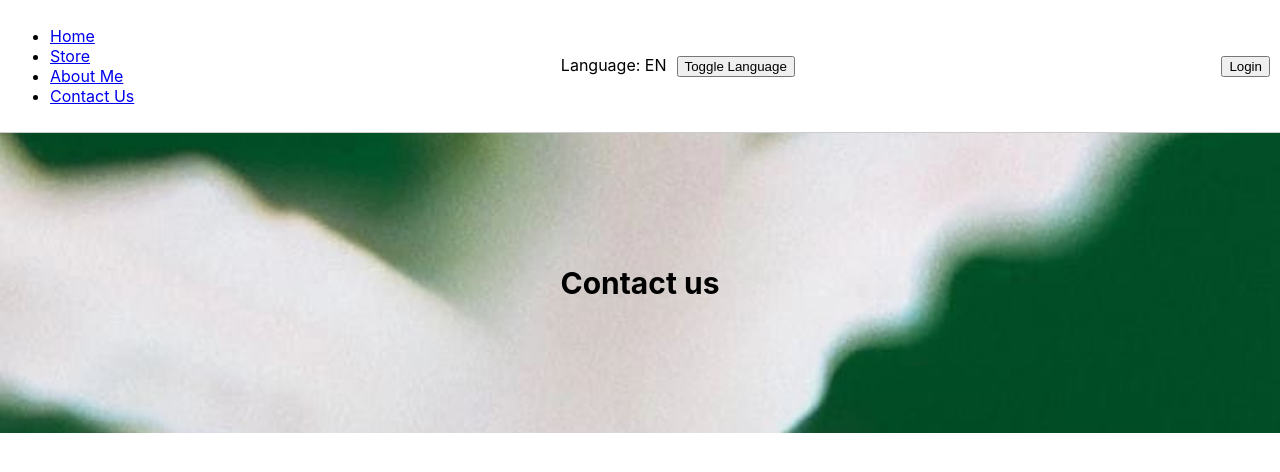
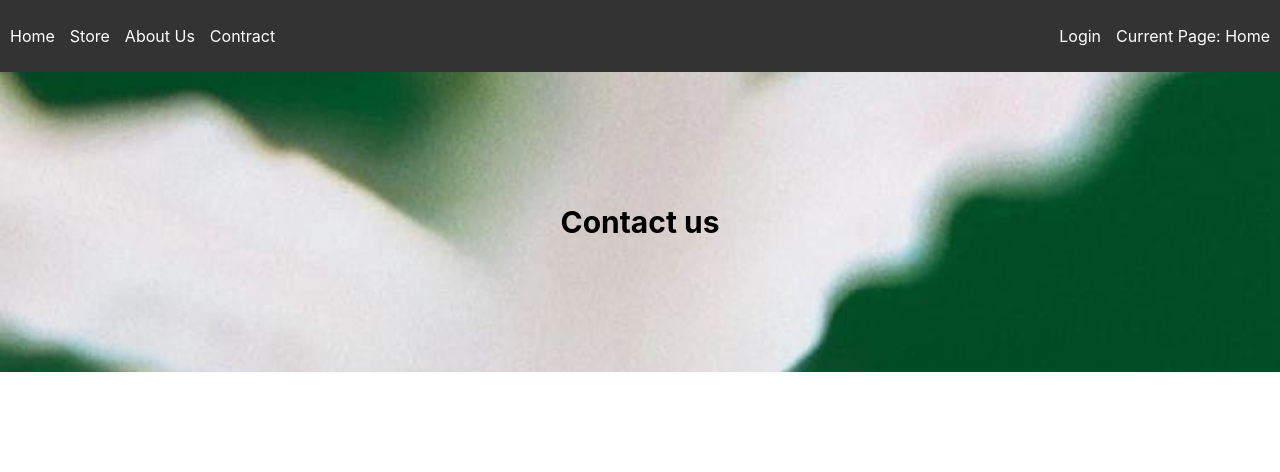
Before and after one commit to nonpeera/GS-H, a React (Create React App) app: page / in a window 1280 px wide. Shown: the top 472 px of the page. Built offline with nearby package versions, Linux system fonts and the light colour scheme.

Commit message:
Cool Nav

```diff
--- a/src/App.js
+++ b/src/App.js
@@ -1,7 +1,5 @@
-import logo from './logo.svg';
 import './App.css';
 import Header from './components/scripts/Header';
-import Home from './components/scripts/HomePage';
 import Contact from './components/scripts/Contact';
 function App() {
   return (
--- a/src/components/scripts/Header.jsx
+++ b/src/components/scripts/Header.jsx
@@ -1,43 +1,38 @@
+// Header.jsx
+
 import React, { useState } from 'react';
+import '../styles/Header.css'; // Import the styles
 
 const Header = () => {
-  const [language, setLanguage] = useState('en'); // Default language is English
-  const [isLoggedIn, setLoggedIn] = useState(false);
+  const [currentPage, setCurrentPage] = useState('Home');
 
-  const toggleLanguage = () => {
-    setLanguage((prevLanguage) => (prevLanguage === 'en' ? 'th' : 'en'));
-  };
-
-  const handleLogin = () => {
-    setLoggedIn(true); // You would typically implement proper authentication logic here
+  const changePage = (page) => {
+    setCurrentPage(page);
   };
 
   return (
-    <header style={{ background: 'white', padding: '10px', borderBottom: '1px solid #ccc' }}>
-      <nav style={{ display: 'flex', justifyContent: 'space-between', alignItems: 'center' }}>
-        <div>
-            <ul>
-                <li><a href="/">Home</a></li>
-                <li><a href="/store">Store</a></li>
-                <li><a href="/about">About Me</a></li>
-                <li><a href="/contact">Contact Us</a></li>
-            </ul>
+    <nav className="navbar">
+      <div className="nav-left">
+        <div className="nav-item" onClick={() => changePage('Home')}>
+          Home
         </div>
-
-        <div>
-          <span style={{ marginRight: '10px' }}>Language: {language.toUpperCase()}</span>
-          <button onClick={toggleLanguage}>Toggle Language</button>
+        <div className="nav-item" onClick={() => changePage('Store')}>
+          Store
         </div>
-
-        <div>
-          {isLoggedIn ? (
-            <span>Welcome, User! (Add logout functionality)</span>
-          ) : (
-            <button onClick={handleLogin}>Login</button>
-          )}
+        <div className="nav-item" onClick={() => changePage('AboutUs')}>
+          About Us
         </div>
-      </nav>
-    </header>
+        <div className="nav-item" onClick={() => changePage('Contract')}>
+          Contract
+        </div>
+      </div>
+      <div className="nav-right">
+        <div className="nav-item" onClick={() => changePage('Login')}>
+          Login
+        </div>
+      </div>
+      <p>Current Page: {currentPage}</p>
+    </nav>
   );
 };
 
--- a/src/components/styles/Header.css
+++ b/src/components/styles/Header.css
@@ -1,11 +1,29 @@
-.ui{
-    flex:1;
-    list-style: none;
-    text-align: center;
-}
-ul li{
-    display: inline-block;
-    margin:10px 20px ;
-    font-size: 18x;
+/* styles.css */
+
+.navbar {
+    background-color: #333;
+    color: white;
+    padding: 10px;
+    display: flex;
+    justify-content: space-between;
+  }
+
+  .nav-left {
+    display: flex;
+    align-items: center;
+  }
+
+  .nav-right {
+    display: flex;
+    align-items: center;
+    margin-left: auto; /* Push "Login" to the right */
+  }
+
+  .nav-item {
     cursor: pointer;
-}
+    margin-right: 15px;
+  }
+
+  .nav-item:hover {
+    text-decoration: underline;
+  }
--- /dev/null
+++ b/src/components/styles/Navbar.css
@@ -0,0 +1,149 @@
+* {
+    box-sizing: border-box;
+    margin: 0;
+    padding: 0;
+  }
+
+  .navbar {
+    background: #19191a;
+    height: 80px;
+    display: flex;
+    justify-content: center;
+    align-items: center;
+    font-size: 1.2rem;
+    position: sticky;
+    top: 0;
+    z-index: 999;
+  }
+
+  .navbar-container {
+    display: flex;
+    justify-content: space-between;
+    height: 80px;
+  }
+
+  .container {
+    z-index: 1;
+    width: 100%;
+    max-width: 1300px;
+    margin-right: auto;
+    margin-left: auto;
+    padding-right: 50px;
+    padding-left: 50px;
+  }
+
+  .navbar-logo {
+    color: #fff;
+    justify-self: start;
+    cursor: pointer;
+    text-decoration: none;
+    font-size: 2rem;
+    display: flex;
+    align-items: center;
+  }
+
+  .navbar-icon {
+    margin-right: 0.5rem;
+  }
+
+  .nav-menu {
+    display: flex;
+    align-items: center;
+    justify-content: center;
+    list-style: none;
+    text-align: center;
+    justify-content: flex-end;
+  }
+
+  .nav-item {
+    height: 80px;
+    border-bottom: 2px solid transparent;
+  }
+
+  .nav-item:hover {
+    border-bottom: 2px solid #09bef0;
+  }
+
+  .nav-links {
+    color: #fff;
+    display: flex;
+    align-items: center;
+    text-decoration: none;
+    padding: 0.5rem 1rem;
+    height: 100%;
+  }
+
+  .activated {
+    color: #09bef0;
+  }
+
+  .fa-bars {
+    color: #fff;
+  }
+
+  .menu-icon {
+    display: none;
+  }
+
+  @media screen and (max-width: 960px) {
+    .NavbarItems {
+      position: relative;
+    }
+
+    .nav-menu {
+      display: flex;
+      flex-direction: column;
+      width: 100%;
+      position: absolute;
+      top: 80px;
+      left: -100%;
+      opacity: 1;
+      transition: all 0.5s ease;
+    }
+
+    .nav-menu.active {
+      background: #19191a;
+      left: 0;
+      opacity: 1;
+      transition: all 0.6s ease;
+      z-index: 1;
+    }
+
+    .nav-links {
+      text-align: center;
+      padding: 2rem;
+      width: 100%;
+      display: table;
+    }
+
+    .nav-links:hover {
+      color: #09bef0;
+      transform: scale(1.2);
+      transition: all 0.3s ease;
+    }
+
+    .nav-item:hover {
+      border: none;
+    }
+
+    .nav-item {
+      width: 100%;
+    }
+
+    .navbar-logo {
+      position: absolute;
+      top: 0;
+      left: 0;
+      transform: translate(25%, 50%);
+    }
+
+    .menu-icon {
+      display: block;
+      position: absolute;
+      top: 0;
+      right: 0;
+      transform: translate(-100%, 60%);
+      font-size: 1.8rem;
+      cursor: pointer;
+    }
+  }
```
